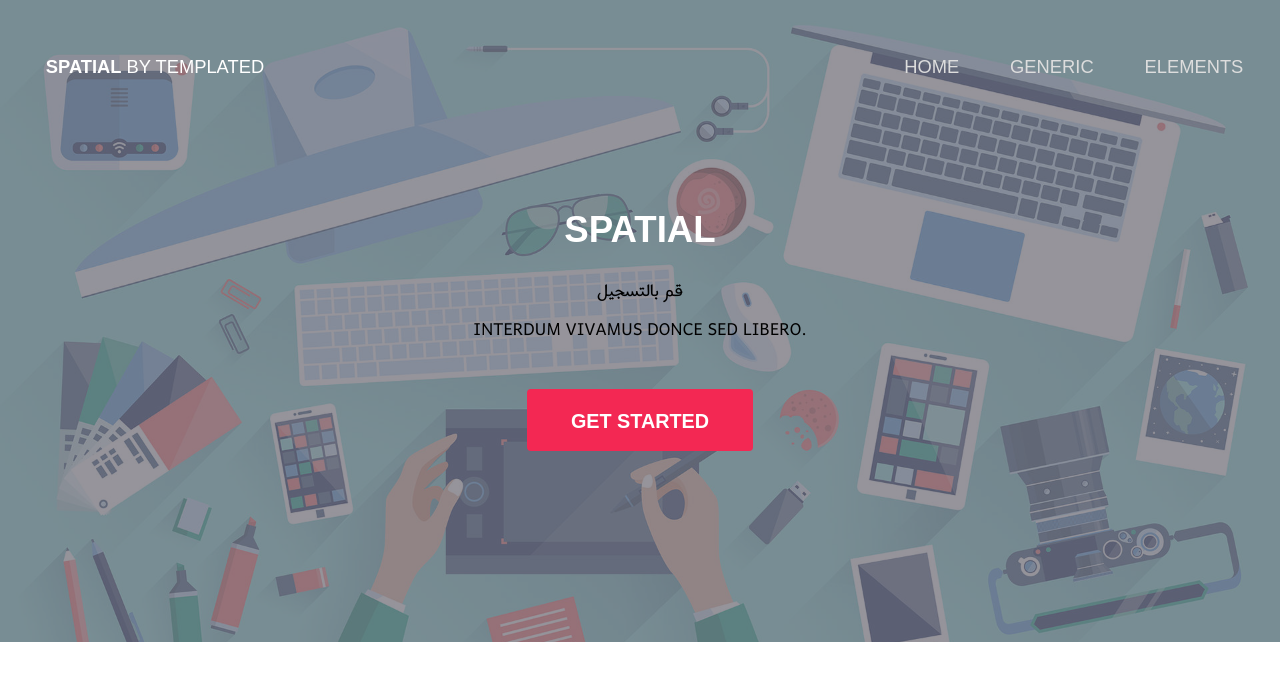
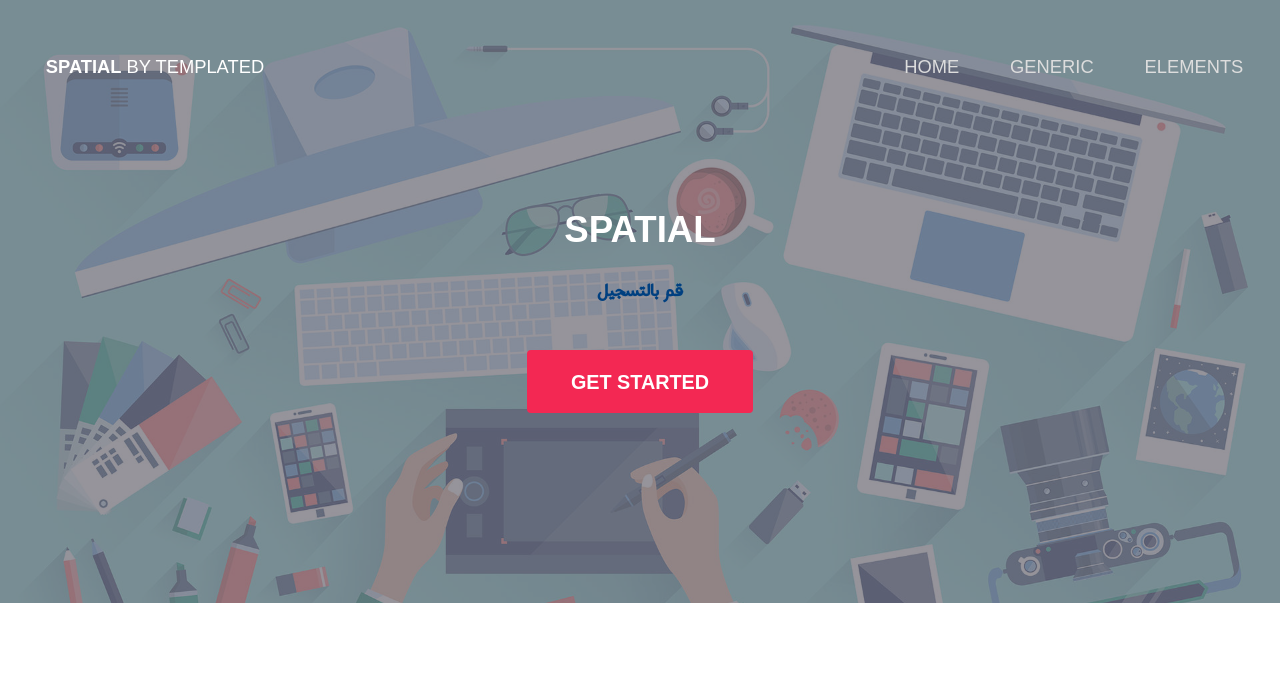
Before and after one commit to Fay-alshuail/TechMag, a PHP site: page /homepage.html in a window 1280 px wide. Shown: the top 682 px of the page. Run offline with PHP 8.4, Linux system fonts and the light colour scheme.

Commit message:
change banner

```diff
--- a/TechMag/assets/css/main.css
+++ b/TechMag/assets/css/main.css
@@ -3117,10 +3117,12 @@
 			font-size: 3.5em;
 			line-height: 1.35;
 			margin-bottom: 0.5em;
+			font-weight: bold;
 		}
 
 		#banner p {
-			color: black ;
+			color: #004080;
+			font-weight: bold;
 			font-size: 1.5em;
 			margin-bottom: 1.75em;
 			text-transform: uppercase;
--- a/TechMag/homepage.html
+++ b/TechMag/homepage.html
@@ -30,7 +30,7 @@
 		<!-- Banner -->
 			<section id="banner">
 				<h2>Spatial</h2>
-				<p>قم بالتسجيل  <br /> interdum vivamus donce sed libero.</p>
+				<p>قم بالتسجيل </p>
 				<ul class="actions">
 					<li><a href="#" class="button special big">Get Started</a></li>
 				</ul>
```
